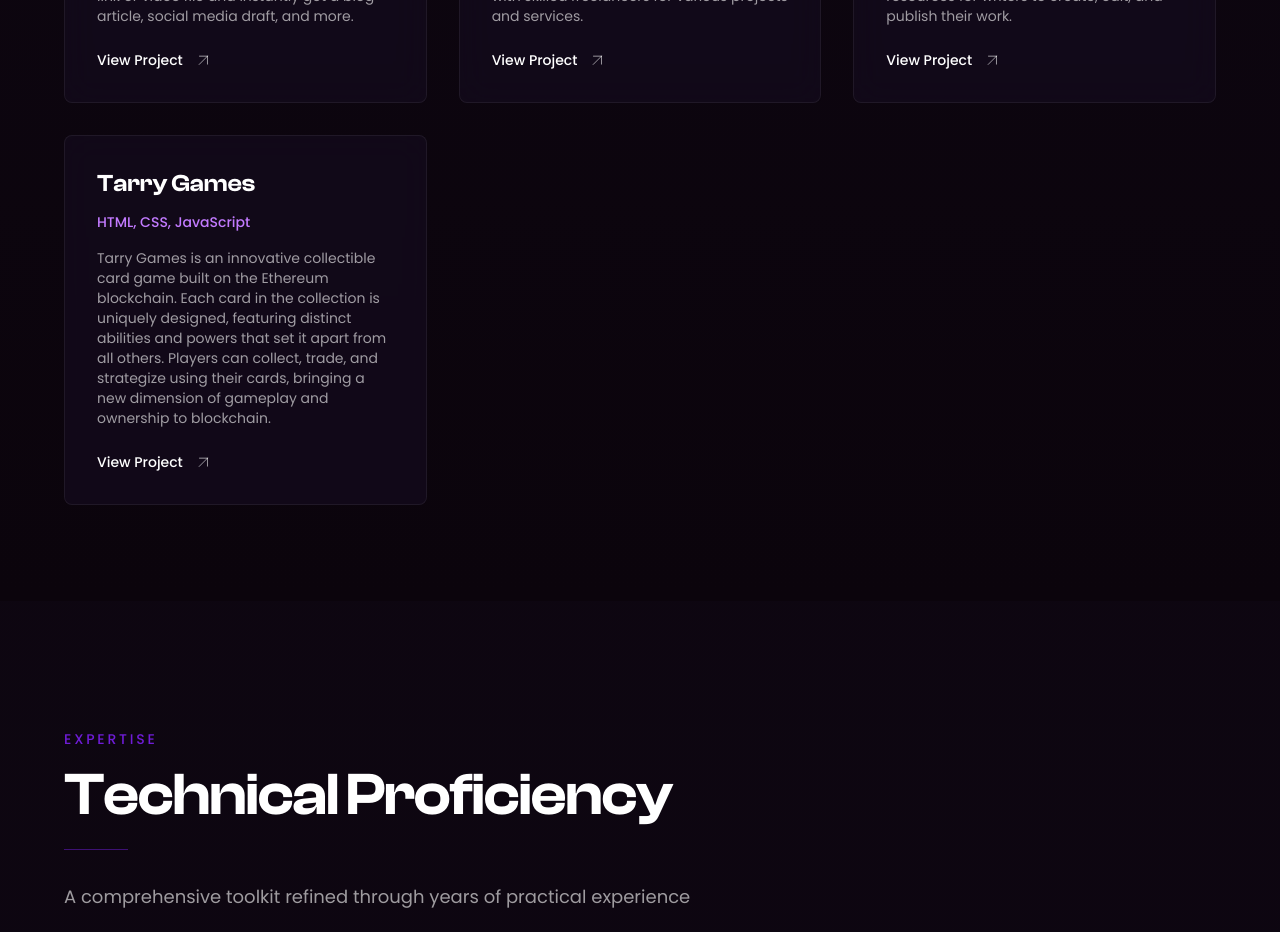
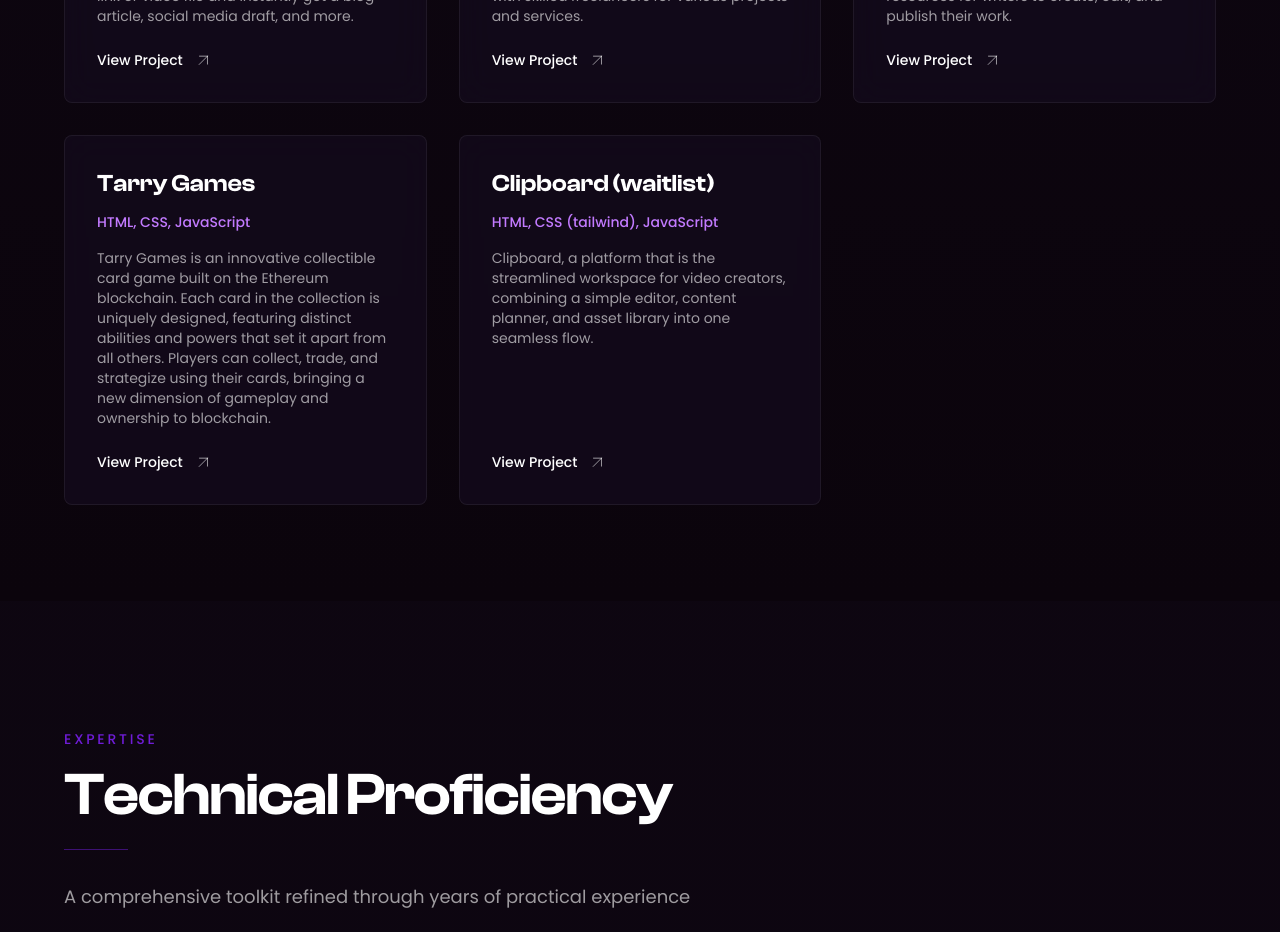
Before and after one commit to NathanOyewole/oyewole-nathan, a Next.js app: page / in a window 1280 px wide. Shown: the part 1820-2752 px from the top of the page. Built offline with nearby package versions, Linux system fonts and the light colour scheme.

Commit message:
feat: update portfolio link and add new project and experience entries for enhanced representation

```diff
--- a/src/data/data.ts
+++ b/src/data/data.ts
@@ -20,7 +20,7 @@
     name: "My Portfolio",
     desc: "Personal portfolio showcasing projects and skills",
     lang: "Next.js + TailwindCSS",
-    link: "https://oyewole-nathan.vercel.app",
+    link: "https://nathanoyewole.me",
   },
   {
     name: "One Link",
@@ -45,6 +45,12 @@
     desc: "Tarry Games is an innovative collectible card game built on the Ethereum blockchain. Each card in the collection is uniquely designed, featuring distinct abilities and powers that set it apart from all others. Players can collect, trade, and strategize using their cards, bringing a new dimension of gameplay and ownership to blockchain.",
     lang: "HTML, CSS, JavaScript",
     link: "https://tarrygames.com",
+  },
+  {
+    name: "Clipboard (waitlist)",
+    desc: "Clipboard, a platform that is the streamlined workspace for video creators, combining a simple editor, content planner, and asset library into one seamless flow.",
+    lang: "HTML, CSS (tailwind), JavaScript",
+    link: "https://waitlist-clipboard.vercel.app/",
   }
 ];
 
@@ -55,6 +61,12 @@
     comp: "Hastro Inc.",
     desc: "Hastro Inc. is a leading technology company that specializes in providing innovative solutions to businesses and individuals.",
   },
+  {
+    role: "Frontend Developer",
+    span: "2025 - Present",
+    comp: "TarriesNFT",
+    desc: "TarriesNFT is a web3 NFT project that focuses on creating unique digital collectibles on the Ethereum blockchain.",
+  }
 ];
 
 export const skills = [
```
